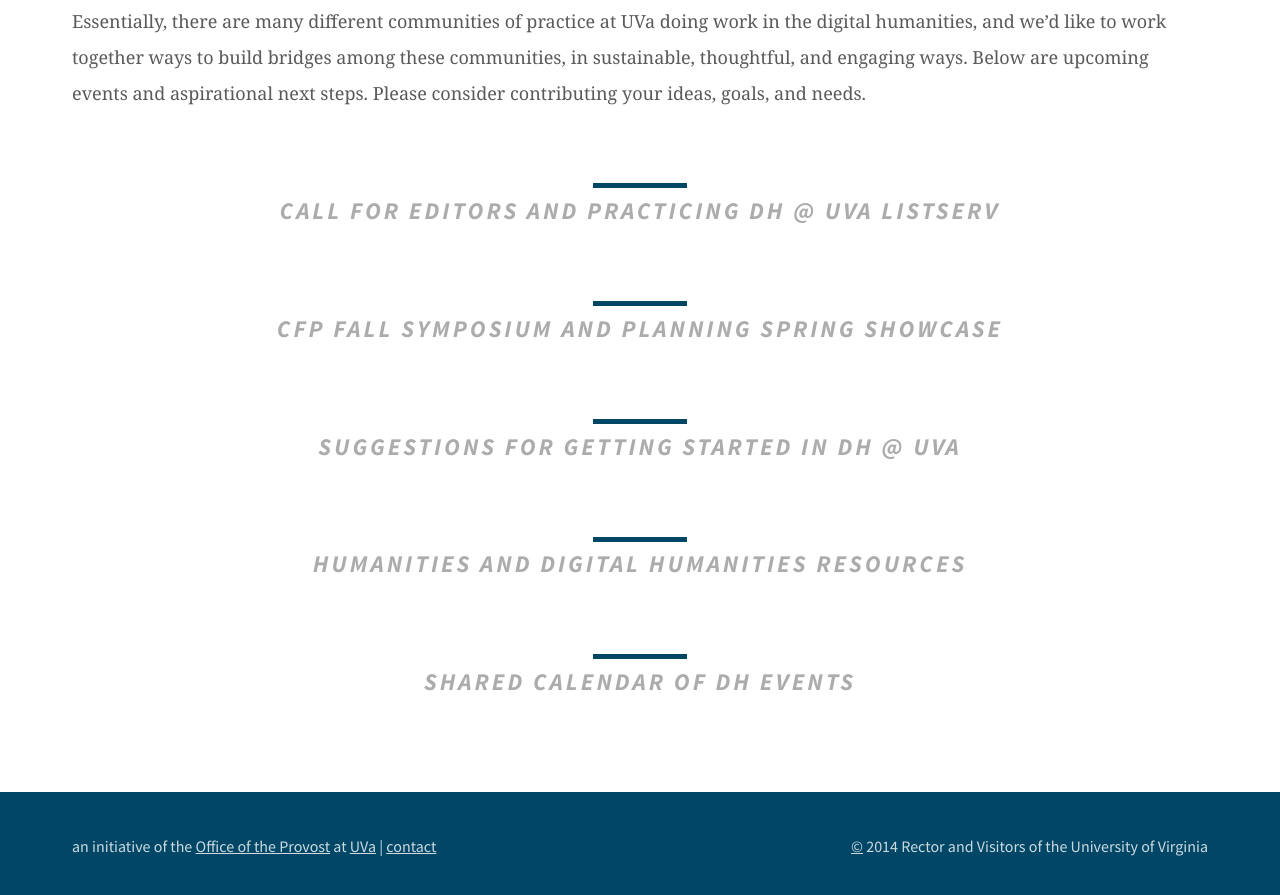
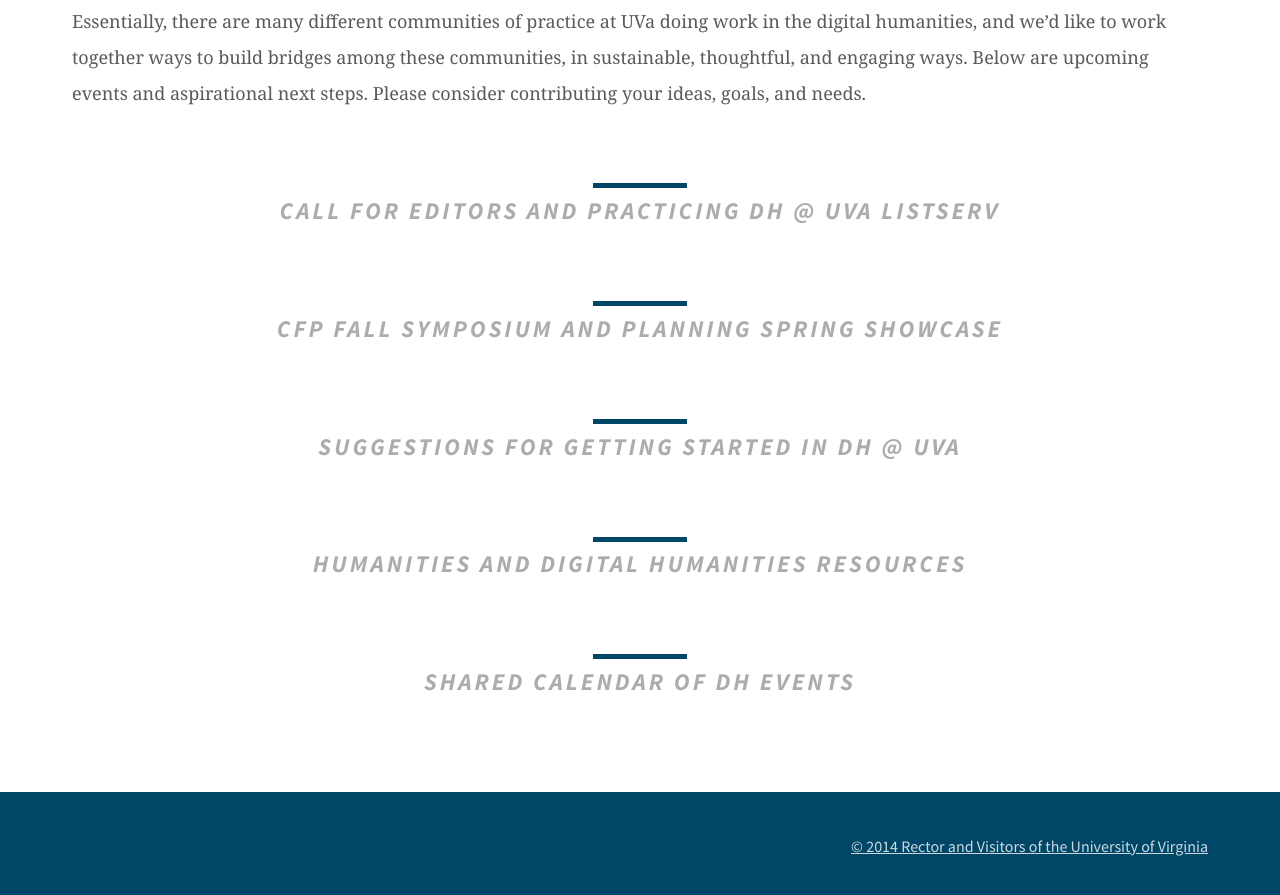
Before and after one commit to scholarslab/uvadh, a Jekyll site: the page built from index.html, in a window 1280 px wide and 900 px high, scrolled down 1954 px. Shown: the top 895 px of the window. Built offline with Jekyll 4.4.1, drawn with Linux system fonts in a browser that asks for light colours; nearby versions of some CDN libraries.

Commit message:
Change title of site.
* Return site title back to "Digital Humanities".
* Remove paragraph about provost.
* Some sort of change in the Gemfile.lock.

```diff
--- a/_config.yml
+++ b/_config.yml
@@ -1,3 +1,3 @@
 exclude: ['Rakefile', 'Procfile', 'README.md', 'config.rb', 'Gemfile', 'Gemfile.lock', '_settings.yml']
 
-title: Practicing DH @ UVa
+title: Digital Humanities
--- a/_layouts/default.html
+++ b/_layouts/default.html
@@ -14,7 +14,7 @@
         <a id="skiplink" href="#main">Skip to Main Content</a>
 
         <header role="banner" id="banner">
-            <h1><a href="{{site.baseurl}}" id="titlelink">Practicing DH @ UVa</a></h1>
+          <h1><a href="{{site.baseurl}}" id="titlelink">{{ site.title }}</a></h1>
             <a id="uva-link" href="{{site.baseurl}}">
                 <span class="rotunda-icon"><img src="{{site.baseurl}}i/rotunda-white.png" alt=""></span>
                 <span class="uva-logotype"><img src="{{site.baseurl}}i/uva-logotype-white.png" alt="University of Virginia logo"></span>
@@ -26,8 +26,7 @@
         </main>
 
         <footer role="contentinfo">
-            <p class="project">an initiative of the <a href="http://provost.virginia.edu/">Office of the Provost</a> at <a href="http://www.virginia.edu/">UVa</a> | <a href="mailto:bethany@virginia.edu?subject=Digital Humanities initiatives at UVa">contact</a></p>
-            <p class="copyright"><a href="http://www.virginia.edu/copyright.html">&copy</a> 2014 Rector and Visitors of the University of Virginia</p>
+          <p class="copyright"><a href="http://www.virginia.edu/copyright.html">&copy 2014 Rector and Visitors of the University of Virginia</a></p>
         </footer>
 
         <script src="//ajax.googleapis.com/ajax/libs/jquery/1.11.0/jquery.min.js"></script>
```
Also changed, not shown: Gemfile.lock.
